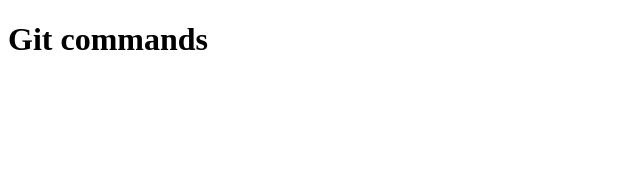
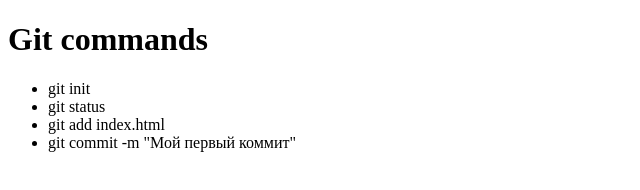
Before and after one commit to Juliiash/lesson3, a plain HTML site: page index.html in a window 1280 px wide. Shown: the whole page, without its empty margins (0-640 px from the left). Drawn offline with Linux system fonts and the light colour scheme.

Commit message:
мой второй коммит

```diff
--- a/index.html
+++ b/index.html
@@ -8,5 +8,11 @@
 </head>
 <body>
     <h1>Git commands</h1>
+    <ul>
+        <li>git init</li>
+        <li>git status</li>
+        <li>git add index.html</li>
+        <li>git commit -m "Мой первый коммит"</li>
+
 </body>
 </html>
```
